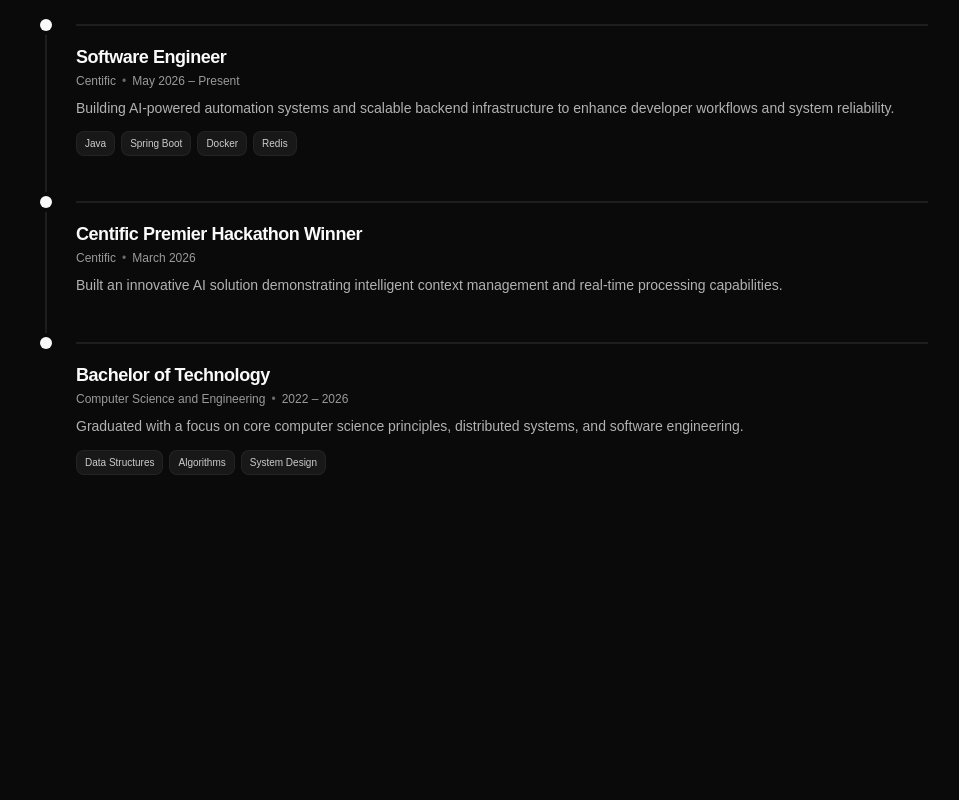
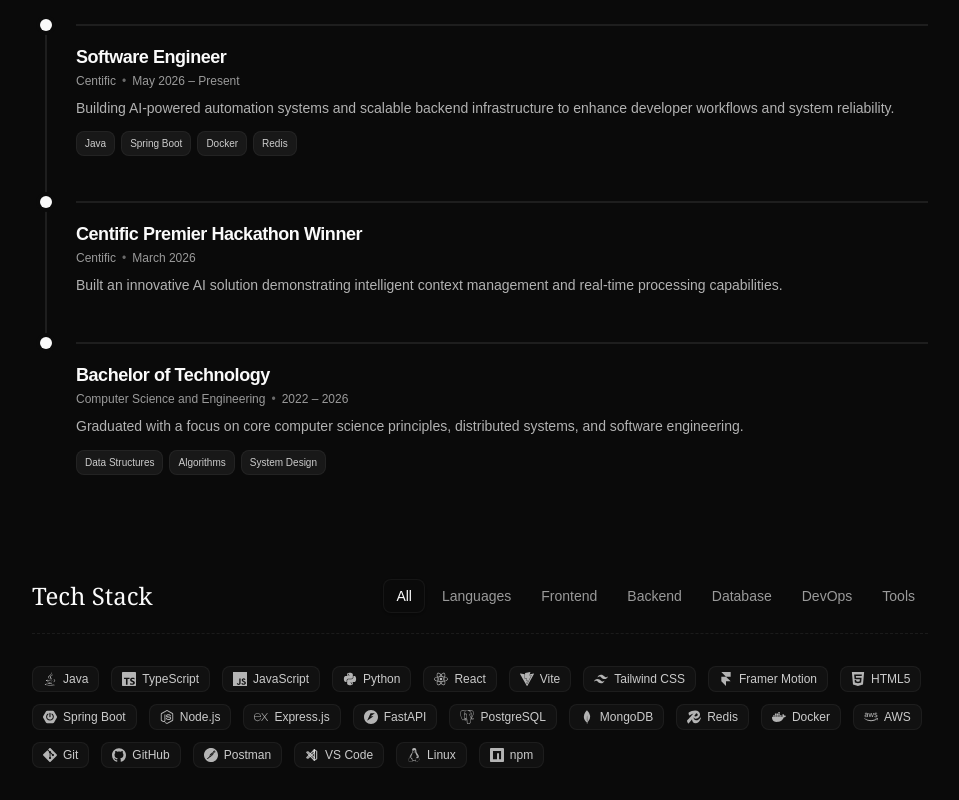
Before and after one commit to Guna1301/itsguna, a React (Vite) app: page / in a window 1280 px wide. Shown: the part 2116-2916 px from the top of the page, without its empty margins (160-1119 px from the left). Before the commit the page ends 2663 px from the top, so only its background shows below. Built offline with nearby package versions, Linux system fonts and the light colour scheme.

Commit message:
feat: update tech stack section

```diff
--- a/src/components/sections/tech-stack/TechBadge.tsx
+++ b/src/components/sections/tech-stack/TechBadge.tsx
@@ -1,4 +1,3 @@
-import { motion } from "framer-motion";
 import type { TechStackItem } from "@/types/tech-stack";
 
 interface TechBadgeProps {
@@ -7,18 +6,11 @@
 
 export function TechBadge({ item: { name, icon: Icon } }: TechBadgeProps) {
     return (
-        <motion.div
-            layout // Animates position changes automatically
-            initial={{ opacity: 0, scale: 0.9 }}
-            animate={{ opacity: 1, scale: 1 }}
-            exit={{ opacity: 0, scale: 0.9 }}
-            transition={{ duration: 0.2 }}
-            className="flex cursor-default items-center gap-2.5 rounded-lg border border-border/50 bg-muted/30 px-3.5 py-2 transition-all duration-300 hover:-translate-y-0.5 hover:bg-muted hover:shadow-sm sm:px-4 sm:py-2.5"
-        >
-            <Icon className="size-4 shrink-0 text-foreground/70 transition-colors group-hover:text-foreground sm:size-4.5" />
-            <span className="text-xs font-medium tracking-wide text-foreground/80 sm:text-sm">
+        <div className="flex items-center gap-1.5 rounded-md border border-border/50 bg-muted/30 px-2.5 py-1 cursor-pointer transition-all hover:-translate-y-0.5 hover:bg-muted hover:shadow-sm">
+            <Icon className="size-3.5 shrink-0 text-foreground/70 transition-colors group-hover:text-foreground" />
+            <span className="text-xs text-foreground/80">
                 {name}
             </span>
-        </motion.div>
+        </div>
     );
 }
--- a/src/components/sections/tech-stack/TechFilters.tsx
+++ b/src/components/sections/tech-stack/TechFilters.tsx
@@ -1,4 +1,4 @@
-import { Category } from "@/types/tech-stack";
+import type { Category } from "@/types/tech-stack";
 
 interface TechFiltersProps {
     activeFilter: Category;
@@ -17,21 +17,23 @@
 
 export function TechFilters({ activeFilter, onFilterChange }: TechFiltersProps) {
     return (
-        // Hide scrollbar but allow horizontal scrolling on mobile
-        <div className="flex w-full gap-2 overflow-x-auto pb-2 pl-1 pt-1 md:w-auto md:overflow-visible md:pb-0 md:pl-0 md:pt-0 [&::-webkit-scrollbar]:hidden [-ms-overflow-style:none] [scrollbar-width:none]">
-            {FILTERS.map(({ label, value }) => (
+        <div className="flex w-full gap-1 overflow-x-auto pb-2 md:w-auto md:overflow-visible md:pb-0 [&::-webkit-scrollbar]:hidden [-ms-overflow-style:none] [scrollbar-width:none]">
+            {FILTERS.map(({ label, value }) => {
+                const isActive = activeFilter === value;
+                return (
                     <button
                         key={value}
                         onClick={() => onFilterChange(value)}
-                    className={`whitespace-nowrap rounded-full px-4 py-1.5 text-sm font-medium transition-colors ${
-                        activeFilter === value
-                            ? "bg-foreground text-background"
-                            : "bg-muted/50 text-foreground/60 hover:bg-muted hover:text-foreground"
+                        className={`whitespace-nowrap rounded-md px-3 py-1.5 text-sm font-medium transition-all cursor-pointer ${
+                            isActive
+                                ? "bg-background text-foreground shadow-sm border border-border/50"
+                                : "text-foreground/60 hover:text-foreground hover:bg-muted/50 border border-transparent"
                         }`}
                     >
                         {label}
                     </button>
-            ))}
+                );
+            })}
         </div>
     );
 }
--- a/src/components/sections/tech-stack/TechGrid.tsx
+++ b/src/components/sections/tech-stack/TechGrid.tsx
@@ -1,4 +1,3 @@
-import { motion, AnimatePresence } from "framer-motion";
 import type { TechStackItem } from "@/types/tech-stack";
 import { TechBadge } from "./TechBadge";
 
@@ -8,15 +7,10 @@
 
 export function TechGrid({ items }: TechGridProps) {
     return (
-        <motion.div
-            layout
-            className="mt-8 flex flex-wrap gap-3 sm:mt-12 sm:gap-4"
-        >
-            <AnimatePresence mode="popLayout">
-                {items.map((item) => (
-                    <TechBadge key={item.id} item={item} />
-                ))}
-            </AnimatePresence>
-        </motion.div>
+        <div className="mt-6 flex flex-wrap gap-2.5 sm:mt-8 sm:gap-3">
+            {items.map((item) => (
+                <TechBadge key={item.id} item={item} />
+            ))}
+        </div>
     );
 }
--- a/src/components/sections/tech-stack/TechStack.tsx
+++ b/src/components/sections/tech-stack/TechStack.tsx
@@ -1,6 +1,4 @@
 import { useState } from "react";
-import { motion } from "framer-motion";
-
 import type { Category } from "@/types/tech-stack";
 import { techStack } from "@/data/tech-stack";
 
@@ -13,28 +11,22 @@
 export function TechStack() {
     const [activeFilter, setActiveFilter] = useState<Category>("all");
 
-    // The filtering logic: flat, simple, no object traversal
     const filteredItems = activeFilter === "all"
         ? techStack
         : techStack.filter((item) => item.category === activeFilter);
 
     return (
-        <Section className="border-t border-border/70 py-16 md:py-24">
+        <Section>
             <Container>
                 <div className="mx-auto max-w-6xl">
 
-                    {/* Header Row: Stacked on mobile, inline on desktop */}
-                    <div className="flex flex-col gap-6 md:flex-row md:items-end md:justify-between border-b border-border/70 pb-6 md:pb-8">
-                        <div>
-                            <h2 className="font-serif text-2xl text-foreground sm:text-3xl">
+                    <div className="flex flex-col gap-6 border-b border-dashed border-border/70 pb-5 md:flex-row md:items-center md:justify-between">
+                        <div className="flex items-baseline gap-3">
+                            <h2 className="font-serif text-2xl text-foreground">
                                 Tech Stack
                             </h2>
-                            <p className="mt-3 max-w-lg text-sm text-foreground/60 sm:text-base">
-                                Building products with technologies I enjoy using.
-                            </p>
                         </div>
 
-                        {/* Filters push to the right on desktop */}
                         <div className="-mx-4 px-4 md:mx-0 md:px-0">
                             <TechFilters
                                 activeFilter={activeFilter}
--- a/src/data/tech-stack.ts
+++ b/src/data/tech-stack.ts
@@ -1,11 +1,11 @@
 import {
-    SiReact, SiVite, SiTailwindcss, SiFramer, SiHtml5, SiCss3,
+    SiReact, SiVite, SiTailwindcss, SiFramer, SiHtml5,
     SiSpringboot, SiNodedotjs, SiExpress, SiFastapi,
     SiPostgresql, SiMongodb, SiRedis,
-    SiDocker, SiAmazonwebservices,
-    SiGit, SiGithub, SiPostman, SiVisualstudiocode, SiIntellijidea, SiLinux, SiNpm
+    SiDocker, SiGit, SiGithub, SiPostman, SiLinux, SiNpm
 } from "react-icons/si";
-import { FaJava, FaPython } from "react-icons/fa";
+import { FaJava, FaPython, FaAws } from "react-icons/fa"; // AWS from FontAwesome
+import { TbBrandVscode } from "react-icons/tb"; // VS Code from Tabler Icons
 import { SiTypescript, SiJavascript } from "react-icons/si";
 
 import type { TechStackItem } from "@/types/tech-stack";
@@ -23,7 +23,6 @@
     { id: "tailwind", name: "Tailwind CSS", icon: SiTailwindcss, category: "frontend" },
     { id: "framer", name: "Framer Motion", icon: SiFramer, category: "frontend" },
     { id: "html", name: "HTML5", icon: SiHtml5, category: "frontend" },
-    { id: "css", name: "CSS3", icon: SiCss3, category: "frontend" },
 
     // Backend
     { id: "spring", name: "Spring Boot", icon: SiSpringboot, category: "backend" },
@@ -38,16 +37,13 @@
 
     // DevOps & Cloud
     { id: "docker", name: "Docker", icon: SiDocker, category: "devops" },
-    { id: "aws", name: "AWS", icon: SiAmazonwebservices, category: "devops" },
+    { id: "aws", name: "AWS", icon: FaAws, category: "devops" }, // Fixed AWS icon
 
     // Tools
     { id: "git", name: "Git", icon: SiGit, category: "tools" },
     { id: "github", name: "GitHub", icon: SiGithub, category: "tools" },
     { id: "postman", name: "Postman", icon: SiPostman, category: "tools" },
-    { id: "vscode", name: "VS Code", icon: SiVisualstudiocode, category: "tools" },
-    { id: "intellij", name: "IntelliJ IDEA", icon: SiIntellijidea, category: "tools" },
+    { id: "vscode", name: "VS Code", icon: TbBrandVscode, category: "tools" }, // Fixed VS Code icon
     { id: "linux", name: "Linux", icon: SiLinux, category: "tools" },
-    // Using a generic package icon for Maven since it lacks a widely standard simple icon, or you can import a custom one
-    { id: "maven", name: "Maven", icon: SiNpm, category: "tools" },
     { id: "npm", name: "npm", icon: SiNpm, category: "tools" },
 ];
--- a/src/pages/Home.tsx
+++ b/src/pages/Home.tsx
@@ -1,5 +1,6 @@
 import { Hero } from "@/components/sections/Hero/Hero";
 import { FeaturedProjects } from "@/components/sections/Projects/FeaturedProjects";
+import { TechStack } from "@/components/sections/tech-stack/TechStack";
 import { Timeline } from "@/components/sections/timeline/Timeline";
 
 export default function Home() {
@@ -8,6 +9,7 @@
       <Hero />
       <FeaturedProjects />
       <Timeline/>
+      <TechStack/>
     </>
   );
 }
```
Lines whose indentation alone changed are shown as unchanged.
